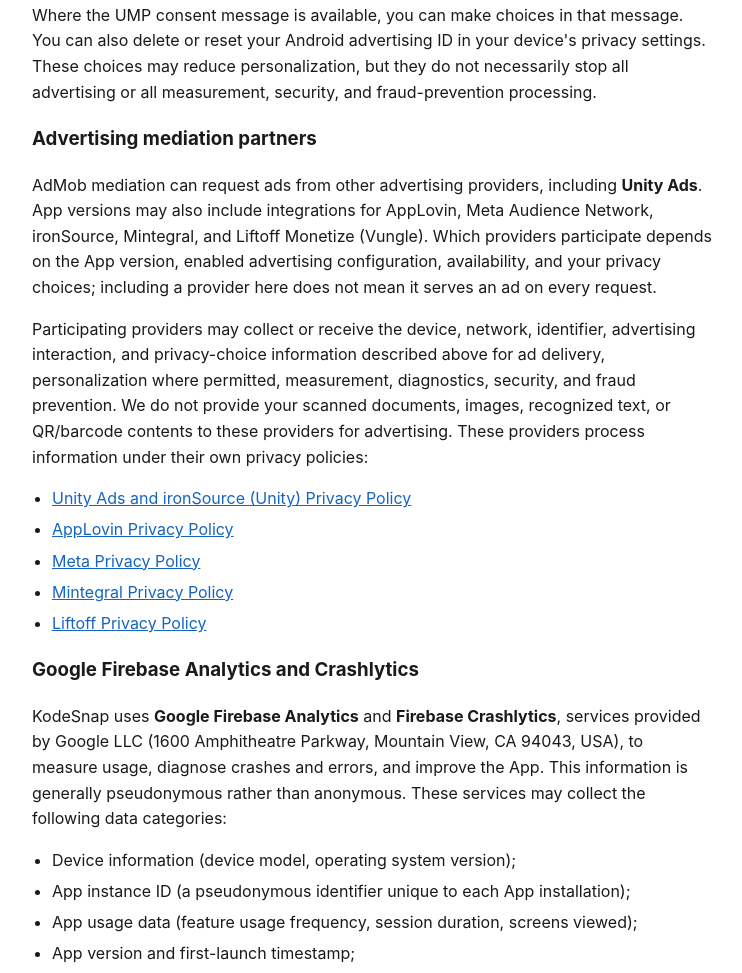
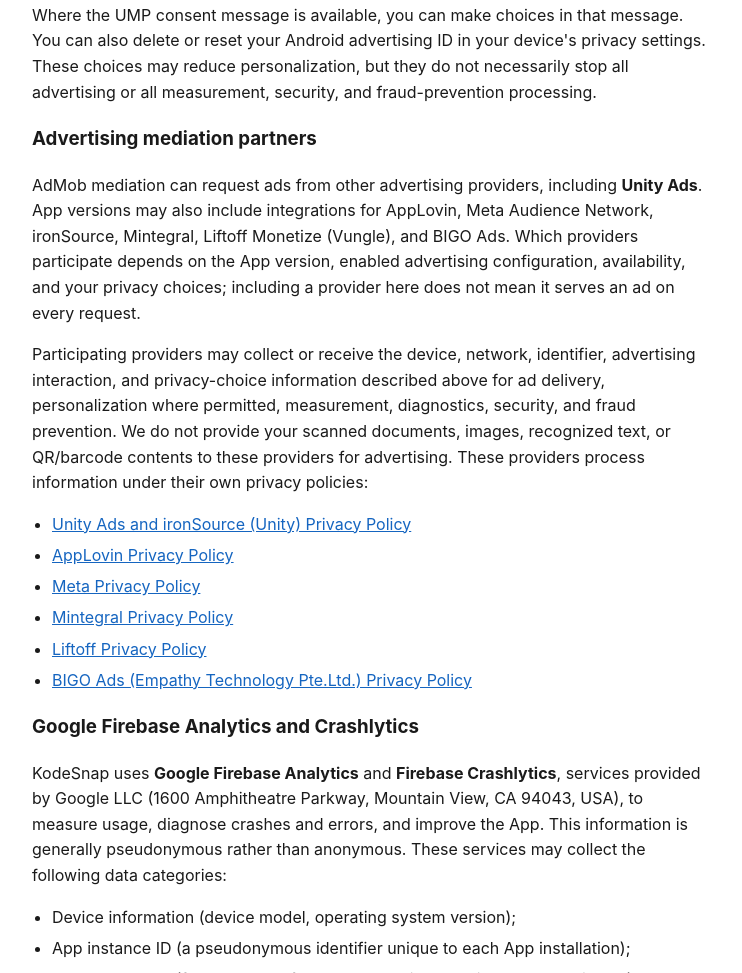
Before and after one commit to KodeSnap/privacy, a plain HTML site: page index.html in a window 1280 px wide. Shown: the part 3660-4633 px from the top of the page, without its empty margins (268-1010 px from the left). Drawn offline with Linux system fonts and the light colour scheme.

Commit message:
Disclose optional BIGO Ads mediation integration

```diff
--- a/index.html
+++ b/index.html
@@ -244,7 +244,7 @@
     <p>
         AdMob mediation can request ads from other advertising providers, including <strong>Unity Ads</strong>.
         App versions may also include integrations for AppLovin, Meta Audience Network, ironSource,
-        Mintegral, and Liftoff Monetize (Vungle). Which providers participate depends on the App version,
+        Mintegral, Liftoff Monetize (Vungle), and BIGO Ads. Which providers participate depends on the App version,
         enabled advertising configuration, availability, and your privacy choices; including a provider
         here does not mean it serves an ad on every request.
     </p>
@@ -261,6 +261,7 @@
         <li><a href="https://www.facebook.com/privacy/policy/" rel="noopener noreferrer" target="_blank">Meta Privacy Policy</a></li>
         <li><a href="https://www.mintegral.com/en/privacy" rel="noopener noreferrer" target="_blank">Mintegral Privacy Policy</a></li>
         <li><a href="https://liftoff.ai/privacy-policy/" rel="noopener noreferrer" target="_blank">Liftoff Privacy Policy</a></li>
+        <li><a href="https://bigoads.com/privacy" rel="noopener noreferrer" target="_blank">BIGO Ads (Empathy Technology Pte.Ltd.) Privacy Policy</a></li>
     </ul>
 
     <h3>Google Firebase Analytics and Crashlytics</h3>
```
